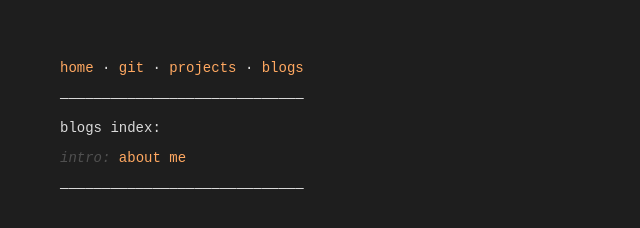
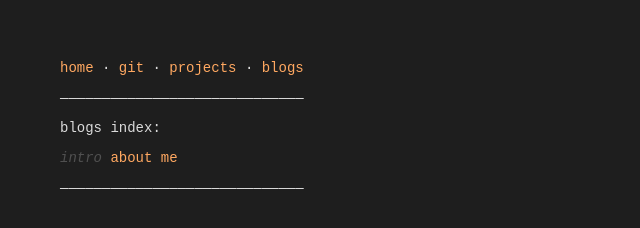
Before and after one commit to Myrdincx/myrdincx.github.io, a plain HTML site: page blogs/index.html in a window 1280 px wide. Shown: the full height of the page, 0-640 px from the left. Drawn offline with Linux system fonts and the light colour scheme.

Commit message:
fixed intro

```diff
--- a/blogs/index.html
+++ b/blogs/index.html
@@ -9,7 +9,7 @@
         <p><a href="/">home</a> · <a href="https://github.com/myrdincx" target="_blank">git</a> · <a href="/projects/">projects</a> · <a href="/blogs/">blogs</a></p>
         <pre>―――――――――――――――――――――――――――――</pre>
         <p>blogs index:</p>
-        <a href="/blogs/aboutme"><i>intro:</i>      about me</a>
+        <a href="/blogs/aboutme"><i>intro</i>      about me</a>
         <pre>―――――――――――――――――――――――――――――</pre>
     </body>
 </html>
```
